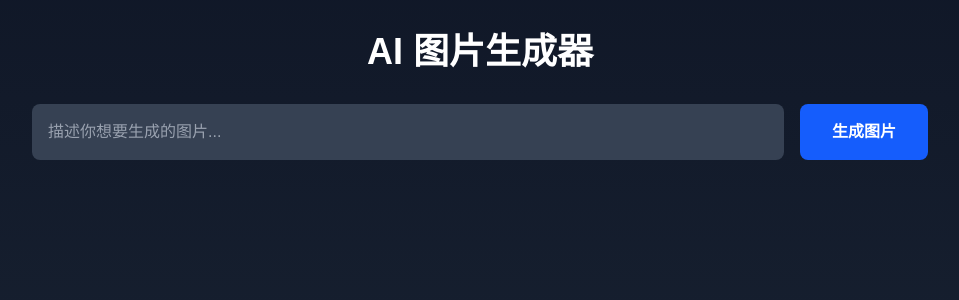
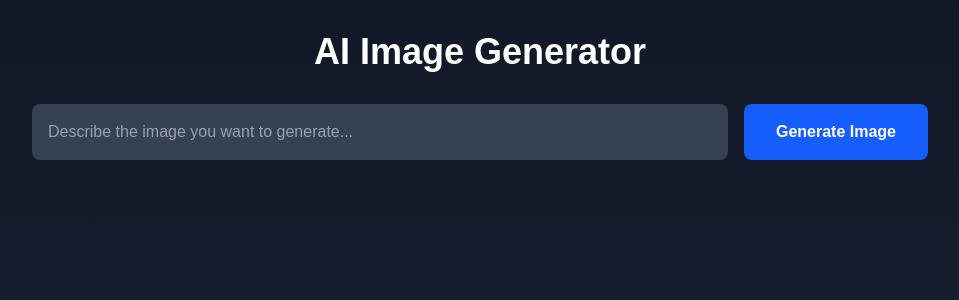
Before and after one commit to shijiu668/text330, a Next.js app: page / in a window 1280 px wide. Shown: the top 300 px of the page, without its empty margins (160-1119 px from the left). Built offline with nearby package versions, Linux system fonts and the light colour scheme.

Commit message:
第13次运行

```diff
--- a/src/app/page.tsx
+++ b/src/app/page.tsx
@@ -59,7 +59,7 @@ export default function Home() {
     <main className="min-h-screen p-8 bg-gradient-to-b from-gray-900 to-gray-800">
       <div className="max-w-4xl mx-auto">
         <h1 className="text-4xl font-bold text-center text-white mb-8">
-          AI 图片生成器
+          AI Image Generator
         </h1>
 
         <form onSubmit={handleSubmit} className="mb-8">
@@ -68,7 +68,7 @@ export default function Home() {
               type="text"
               value={prompt}
               onChange={(e) => setPrompt(e.target.value)}
-              placeholder="描述你想要生成的图片..."
+              placeholder="Describe the image you want to generate..."
               className="flex-1 p-4 rounded-lg bg-gray-700 text-white placeholder-gray-400 focus:outline-none focus:ring-2 focus:ring-blue-500"
               required
             />
@@ -77,7 +77,7 @@ export default function Home() {
               disabled={loading}
               className={`px-8 py-4 rounded-lg font-semibold text-white transition-colors ${loading ? 'bg-gray-600 cursor-not-allowed' : 'bg-blue-600 hover:bg-blue-700'}`}
             >
-              {loading ? '生成中...' : '生成图片'}
+              {loading ? 'Generating...' : 'Generate Image'}
             </button>
           </div>
         </form>
@@ -103,7 +103,7 @@ export default function Home() {
               onClick={handleDownload}
               className="w-full py-3 rounded-lg bg-green-600 hover:bg-green-700 text-white font-semibold transition-colors"
             >
-              下载图片
+              Download Image
             </button>
           </div>
         )}
```
